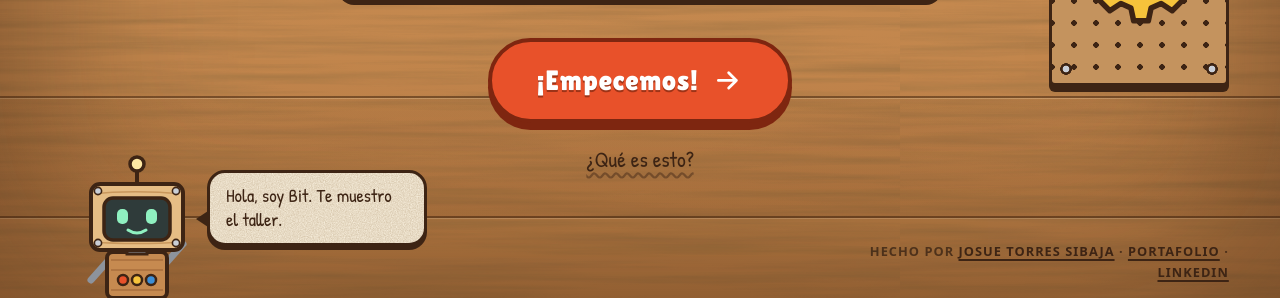
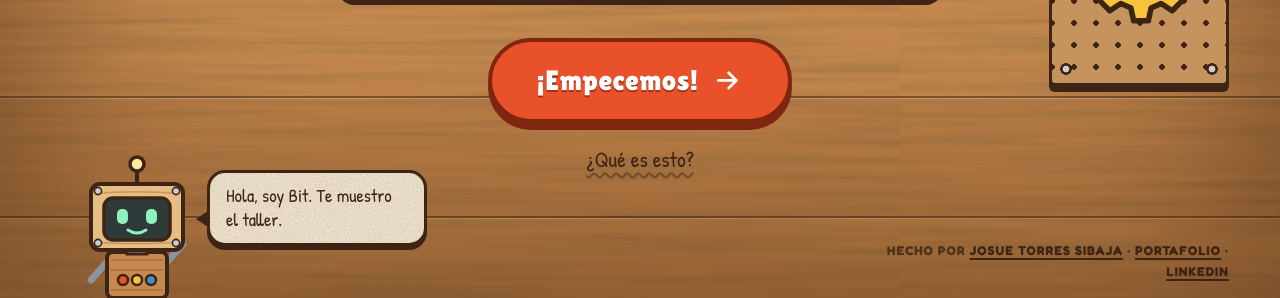
Before and after one commit to josuetorres27/cs-interactive-workshop, a plain HTML site: page web/index.html in a window 1280 px wide. Shown: the part 502-800 px from the top of the page. Drawn offline with Linux system fonts and the light colour scheme; no server answers.

Commit message:
style(web): use Fredoka as the body font
Co-Authored-By: Claude Sonnet 5.5 <noreply@anthropic.com>

```diff
--- a/web/css/styles.css
+++ b/web/css/styles.css
@@ -57,8 +57,8 @@
   --text-dim:     #6f5038;
   --text-muted:   #9c7c5a;
 
-  --font-display: 'Lilita One', 'Nunito', system-ui, sans-serif;
-  --font-sans:    'Nunito', system-ui, -apple-system, 'Segoe UI', sans-serif;
+  --font-display: 'Lilita One', 'Fredoka', system-ui, sans-serif;
+  --font-sans:    'Fredoka', system-ui, -apple-system, 'Segoe UI', sans-serif;
   --font-hand:    'Patrick Hand', 'Comic Sans MS', cursive;
   --font-mono:    'JetBrains Mono', ui-monospace, Consolas, monospace;
 
```
